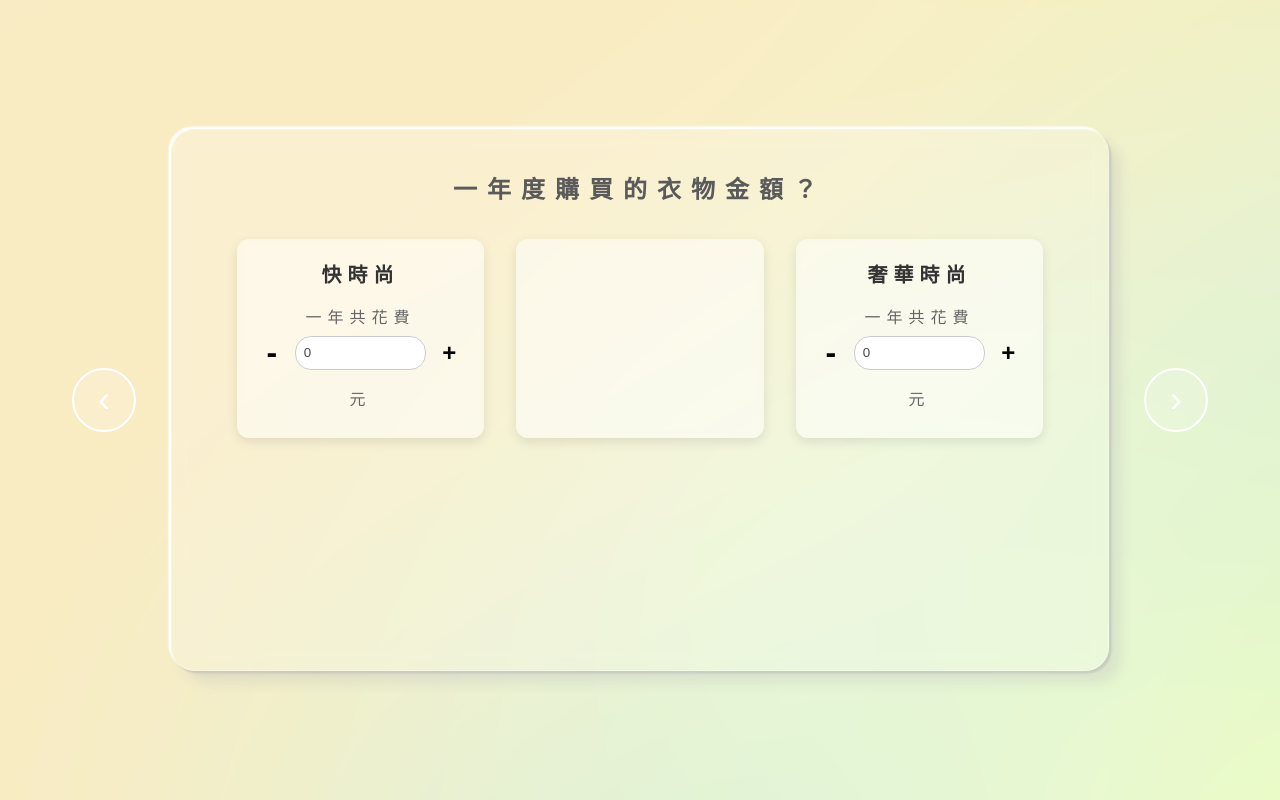
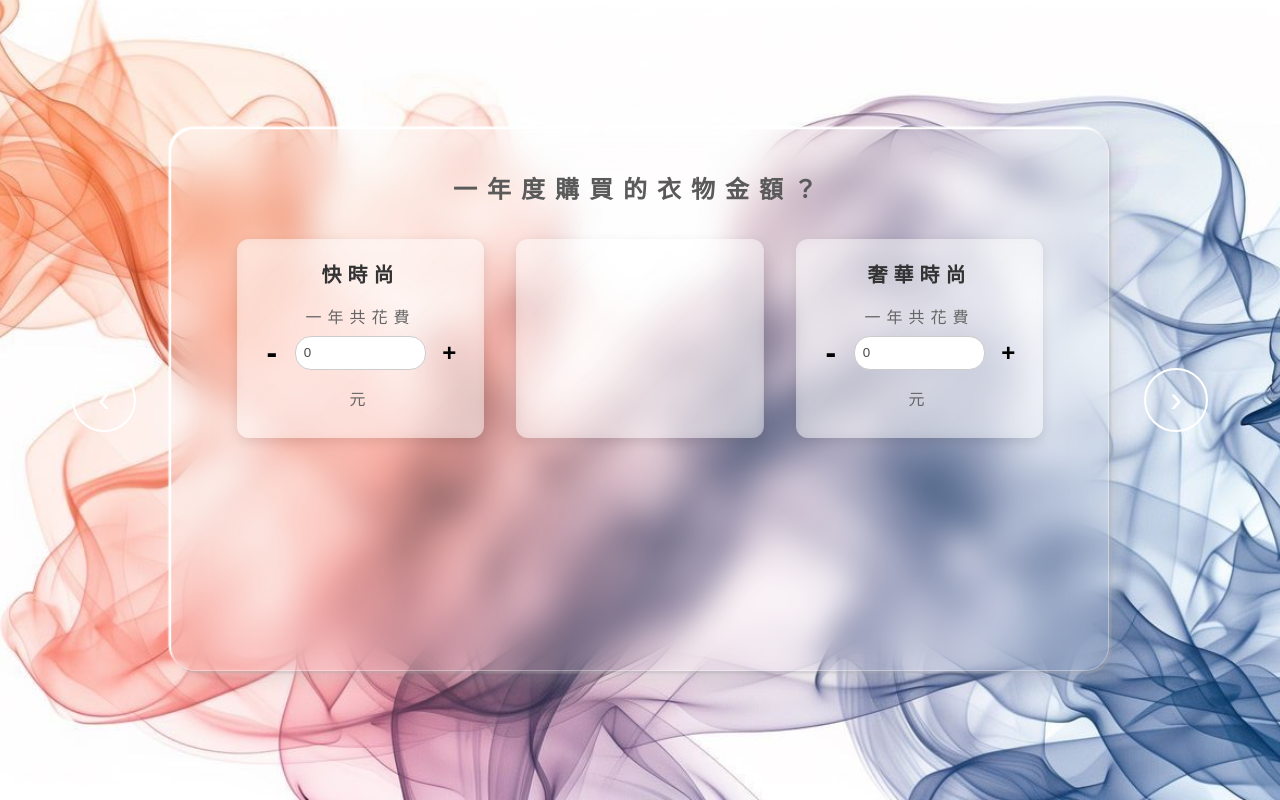
Before and after one commit to study4mylife/Steinlux-Carbon-Footprint-, a plain HTML site: page docs/Steinlux-Carbon-Footprint/fashion.html in a window 1280 px wide. Drawn offline with Linux system fonts and the light colour scheme; a web font is replaced by a local one.

Commit message:
圖片和毛玻璃測試

```diff
--- a/docs/Steinlux-Carbon-Footprint/fashion.html
+++ b/docs/Steinlux-Carbon-Footprint/fashion.html
@@ -31,7 +31,7 @@
       display: flex;
       align-items: center;
       justify-content: center;
-      background: url('images/圖片 1.png') no-repeat center center fixed;
+      background: url('images/messageImage_1750348010082.jpg') no-repeat center center fixed;
       background-size: cover;
       overflow: hidden;
     }
@@ -47,15 +47,15 @@
       padding: 20px;
       height: 500px;
       max-height: 80%;
-      background: rgba(255, 255, 255, 0.2);
+      background:linear-gradient(135deg, rgba(255, 255, 255, 0.3), rgba(255, 255, 255, 0.15)) ;
       border: 1px solid rgba(255, 255, 255, 0.3);
       border-radius: 24px;
       box-shadow:
       -2.5px -2.5px 1.5px 0px #ffffff,
       2.5px 2.5px 1.5px 0px #a5a6a85c,
-      12px 12px 12px 0px #bbbbbb50;
-      backdrop-filter: blur(10px);
-      -webkit-backdrop-filter: blur(10px);
+      12px 12px 12px 0px #bbbbbb30;
+      backdrop-filter: blur(16px);
+      -webkit-backdrop-filter: blur(16px);
       position: relative;
       text-align: center;
     }
```
Also changed, not shown: docs/Steinlux-Carbon-Footprint/images/messageImage_1750348010082.jpg (added), 1 other file.
